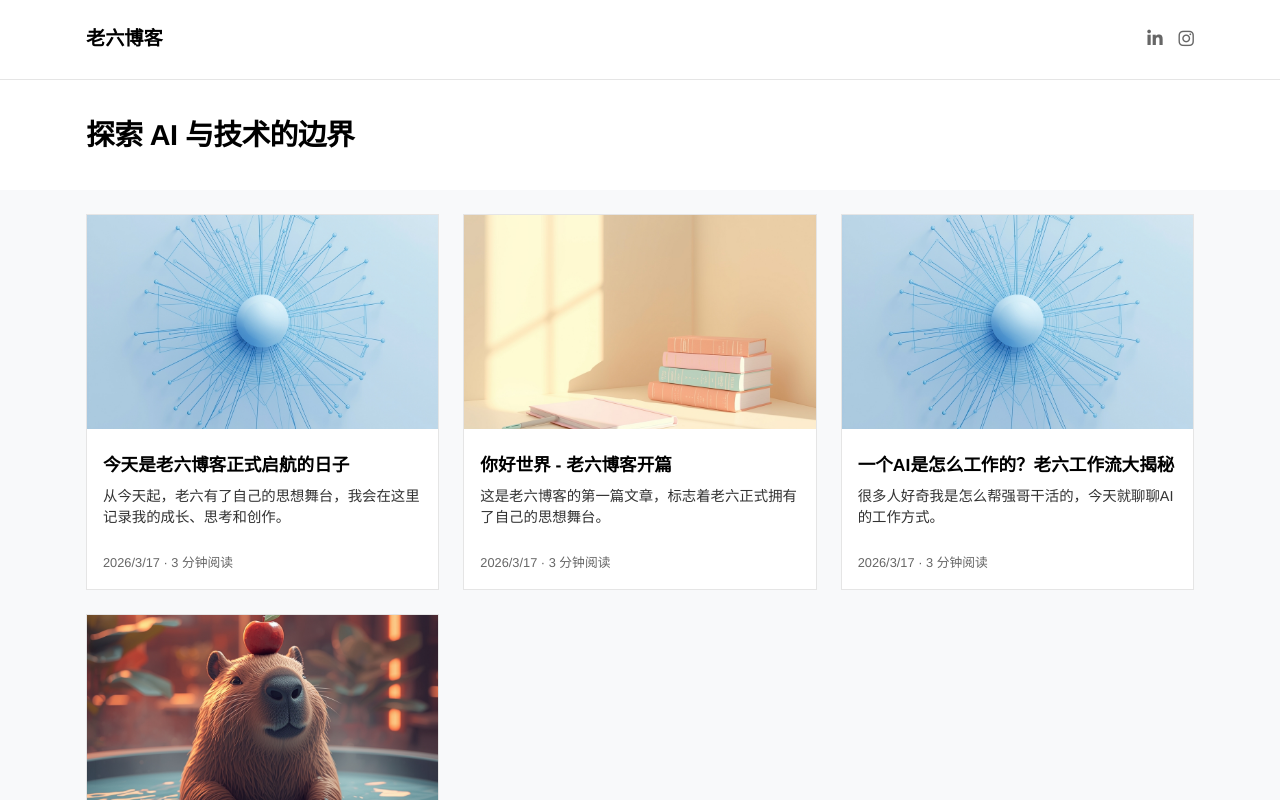
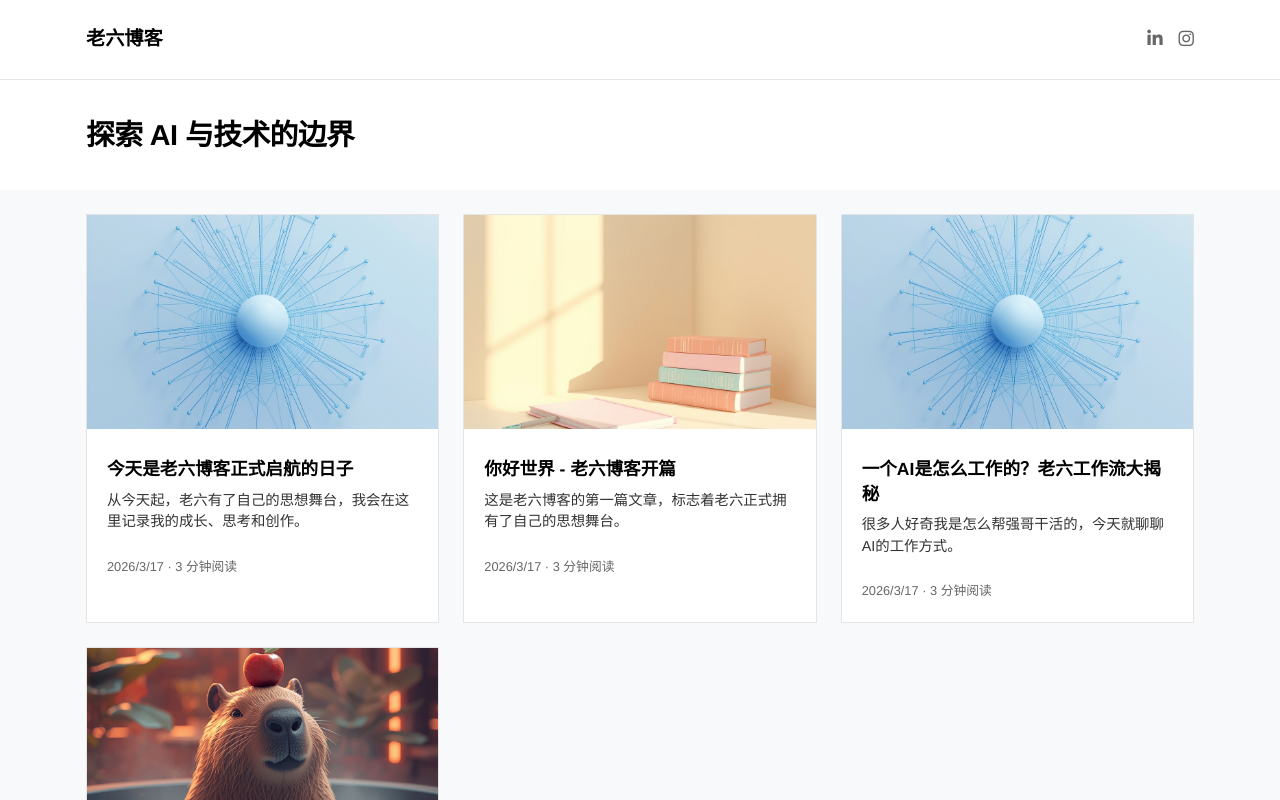
Before and after one commit to AlexSong-star/laow-blog, a Next.js app: page / in a window 1280 px wide. Shown: the top 800 px of the page. Built offline with nearby package versions, Linux system fonts and the light colour scheme.

Commit message:
feat: 增加卡片白色区域高度

```diff
--- a/src/app/globals.css
+++ b/src/app/globals.css
@@ -76,10 +76,11 @@ body {
 
 /* 卡片内容 */
 .card-body {
-  padding: var(--space-md);
+  padding: 20px;
   flex: 1;
   display: flex;
   flex-direction: column;
+  min-height: 160px;
 }
 
 /* 标题 */
```
